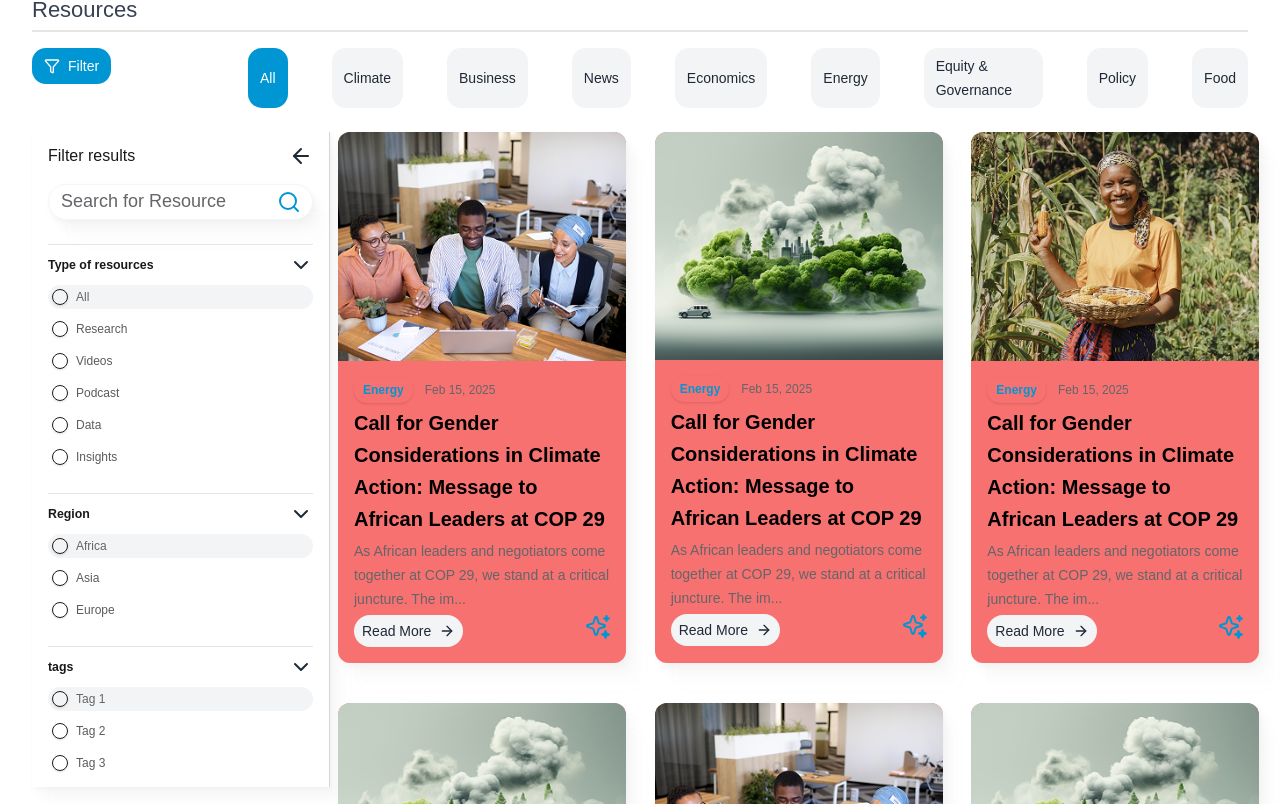
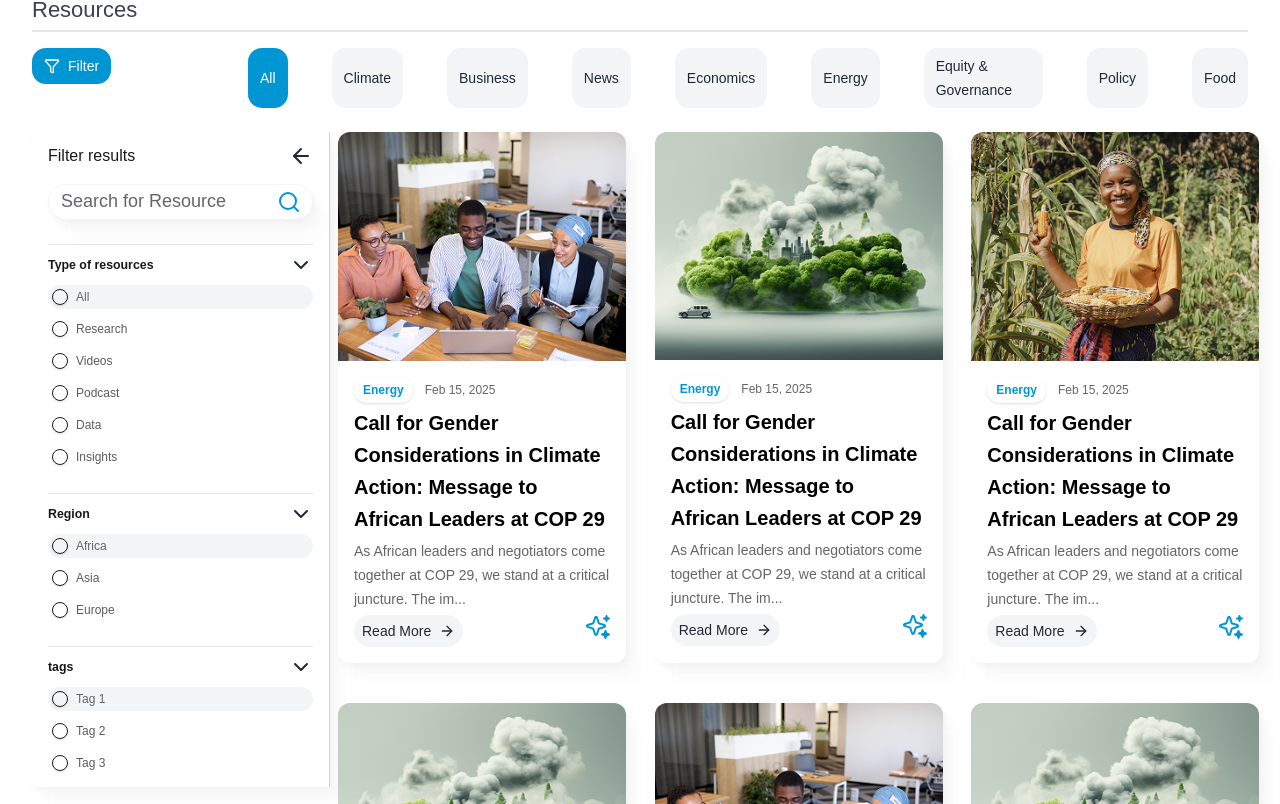
Before and after one commit to shembunde/agnes-climate, a React (Vite) app: page / in a window 1280 px wide. Shown: the part 1076-1880 px from the top of the page. Built offline with nearby package versions, Linux system fonts and the light colour scheme.

Commit message:
Added grid to the climate action cards

```diff
--- a/src/components/dev/core.tsx
+++ b/src/components/dev/core.tsx
@@ -124,7 +124,7 @@ export const ClimateActionCard = ({
 	title,
 }: TClimateCard) => {
 	return (
-		<div className='border-1 max-w-[330px] min-w-72 min-h-80 rounded-xl bg-red-400 border-gray-100 shadow-soft-depth overflow-clip '>
+		<div className='border-1 max-w-[330px] min-w-72 min-h-80 rounded-xl bg-white border-gray-100 shadow-soft-depth overflow-clip '>
 			{imgSrc && (
 				<div className='w-full h-fit'>
 					<ImageComponent
```
